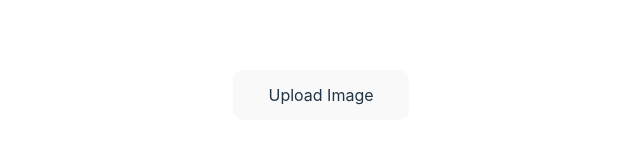
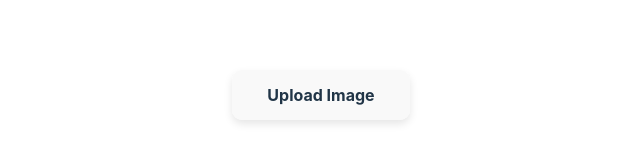
Before and after one commit to webdesignstall/overlay-gif, a React (Vite) app: page / in a window 1280 px wide. Shown: the part 305-468 px from the top of the page, without its empty margins (319-959 px from the left). Built offline with nearby package versions, Linux system fonts and the light colour scheme.

Commit message:
[Done] added box shadow

```diff
--- a/src/component/ImageUploader.jsx
+++ b/src/component/ImageUploader.jsx
@@ -150,7 +150,9 @@ const ImageUploader = () => {
                 </div>
             )}
 
-            <label htmlFor="imageUpload" style={{ cursor: 'pointer', background: '#f9f9f9', padding: '15px 35px', borderRadius: '10px' }}>
+            <label htmlFor="imageUpload" style={{
+                cursor: 'pointer', background: '#f9f9f9', padding: '15px 35px', borderRadius: '10px', boxShadow: '0 4px 8px rgba(0, 0, 0, 0.1)', fontWeight: 'bold'
+            }}>
                 Upload Image
             </label>
             <input id="imageUpload" hidden type="file" accept="image/*" onChange={handleImageUpload} />
@@ -225,17 +227,17 @@ const ImageUploader = () => {
                             gap: '20px',
                         }}
                     >
-                        <p>Choose a GIF to insert:</p>
+                        <p style={{ fontWeight: 'bold' }}>Choose a GIF to insert:</p>
 
                         <div style={{ display: 'flex', gap: '10px' }}>
                             {gifs.map((gif, index) => (
-                                <button key={index} onClick={() => addGifInstance(gif)}>
+                                <button style={{ boxShadow: '0 4px 8px rgba(0, 0, 0, 0.1)' }} key={index} onClick={() => addGifInstance(gif)}>
                                     <img width={100} height={100} src={gif} alt="GIF Thumbnail" />
                                 </button>
                             ))}
                         </div>
 
-                        <button onClick={exportImage}>Export GIF</button>
+                        <button style={{ boxShadow: '0 4px 8px rgba(0, 0, 0, 0.1)' }} onClick={exportImage}>Export GIF</button>
                     </div>
                 </>
             )}
```
Also changed, not shown: public/gif/200w.gif.
